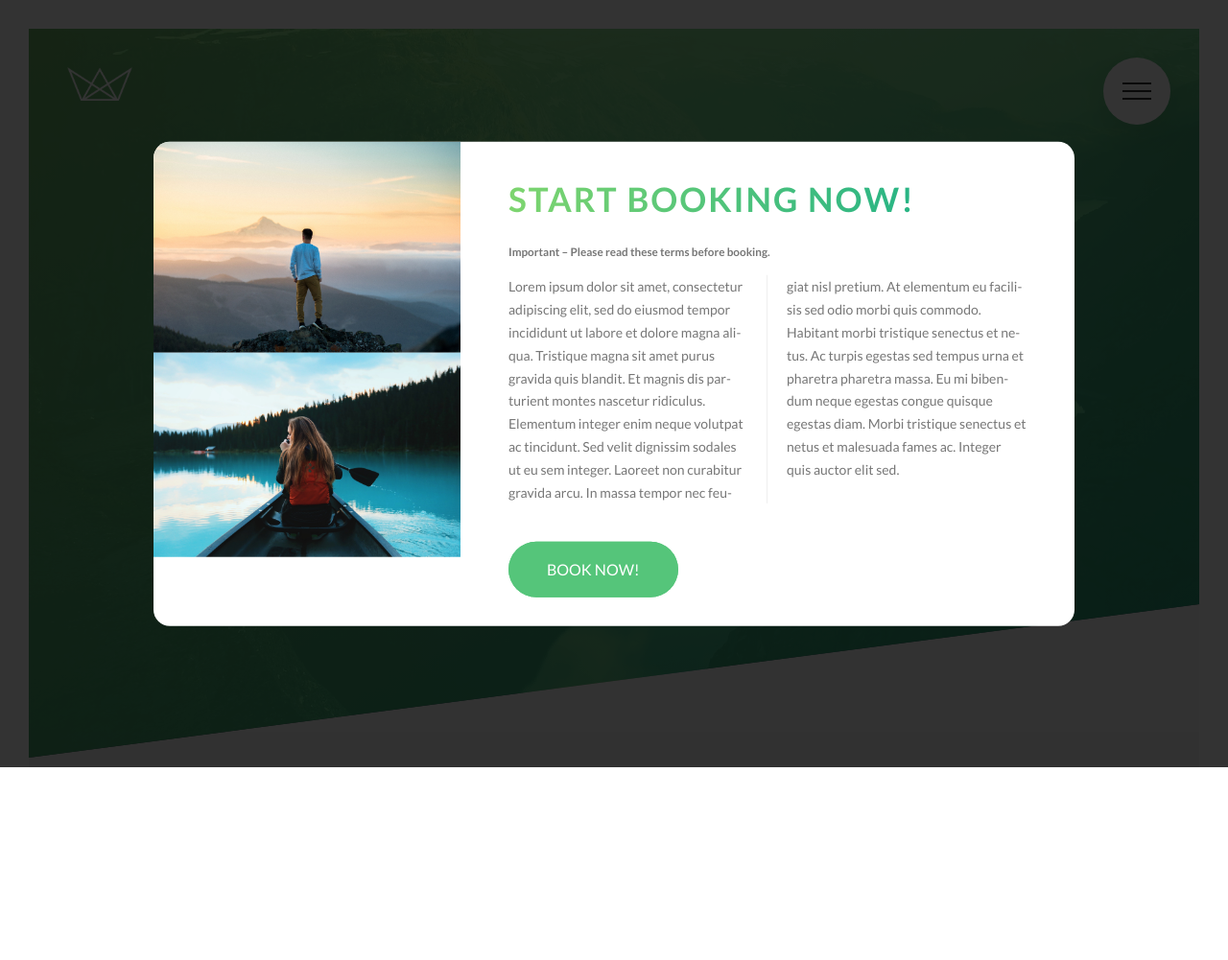
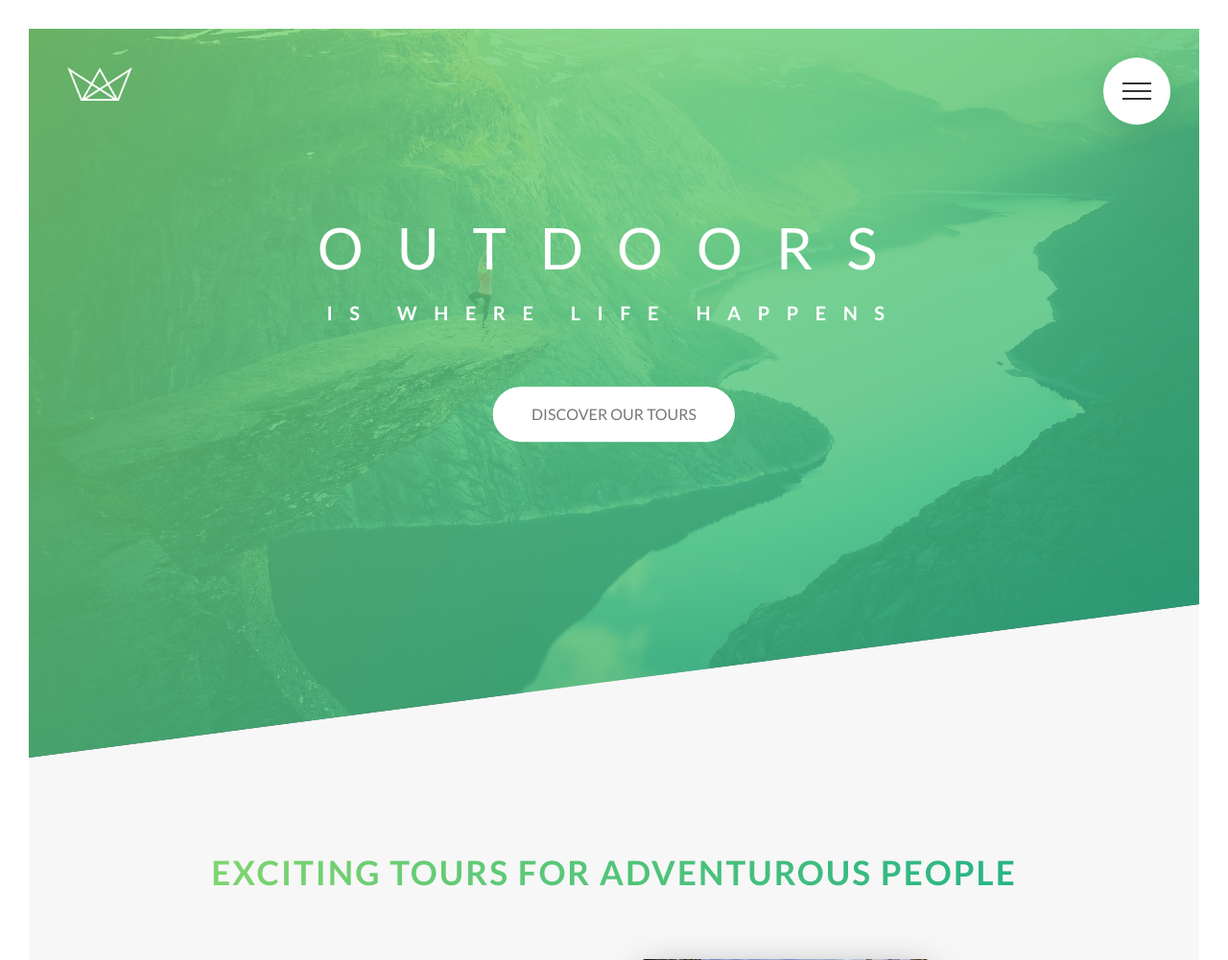
Before and after one commit to team-cake/just-a-website, a PHP site: page / in a window 1280 px wide. Shown: the top 1001 px of the page at 96% size. Before the commit the page ends 800 px from the top, so only its background shows below. Run offline with PHP 8.4, Linux system fonts and the light colour scheme.

Commit message:
Added anker for specific target of popup

```diff
--- a/public/css/style.css
+++ b/public/css/style.css
@@ -425,7 +425,13 @@ body {
   top: 0;
   left: 0;
   background-color: rgba(0, 0, 0, 0.8);
-  z-index: 2500; }
+  z-index: 2500;
+  opacity: 0;
+  visibility: hidden;
+  transition: all 0.3s; }
+  .popup:target {
+    opacity: 1;
+    visibility: visible; }
   .popup__content {
     position: absolute;
     top: 50%;
--- a/public/index.html
+++ b/public/index.html
@@ -62,7 +62,9 @@
 					<span class="heading-primary--sub">is where life happens</span>
 				</h1>
 
-				<a href="#" class="btn btn--white btn--animated">Discover our tours</a>
+				<a href="#section-tours" class="btn btn--white btn--animated">
+					Discover our tours
+				</a>
 			</div>
 		</header>
 
@@ -170,7 +172,7 @@
 					</div>
 				</div>
 			</section>
-			<section class="section-tours">
+			<section class="section-tours" id="section-tours">
 				<div class="u-center-text u-margin-bottom-big">
 					<h2 class="heading-secondary">Most popular tours</h2>
 				</div>
@@ -200,7 +202,7 @@
 										<p class="card__price-only">Only</p>
 										<p class="card__price-value">$297</p>
 									</div>
-									<a href="#" class="btn btn--white">Book now!</a>
+									<a href="#popup" class="btn btn--white">Book now!</a>
 								</div>
 							</div>
 						</div>
@@ -230,7 +232,7 @@
 										<p class="card__price-only">Only</p>
 										<p class="card__price-value">$497</p>
 									</div>
-									<a href="#" class="btn btn--white">Book now!</a>
+									<a href="#popup" class="btn btn--white">Book now!</a>
 								</div>
 							</div>
 						</div>
@@ -260,7 +262,7 @@
 										<p class="card__price-only">Only</p>
 										<p class="card__price-value">$897</p>
 									</div>
-									<a href="#" class="btn btn--white">Book now!</a>
+									<a href="#popup" class="btn btn--white">Book now!</a>
 								</div>
 							</div>
 						</div>
@@ -439,7 +441,7 @@
 				</div>
 			</div>
 		</footer>
-		<div class="popup">
+		<div class="popup" id="popup">
 			<div class="popup__content">
 				<div class="popup__left">
 					<img src="img/nat-9.jpg" alt="Tour photo" class="popup__img" />
--- a/public/sass/components/_popup.scss
+++ b/public/sass/components/_popup.scss
@@ -6,6 +6,14 @@
 	left: 0;
 	background-color: rgba($color-black, 0.8);
 	z-index: 2500;
+	opacity: 0;
+	visibility: hidden;
+	transition: all 0.3s;
+
+	&:target {
+		opacity: 1;
+		visibility: visible;
+	}
 
 	&__content {
 		@include absCenter;
```
